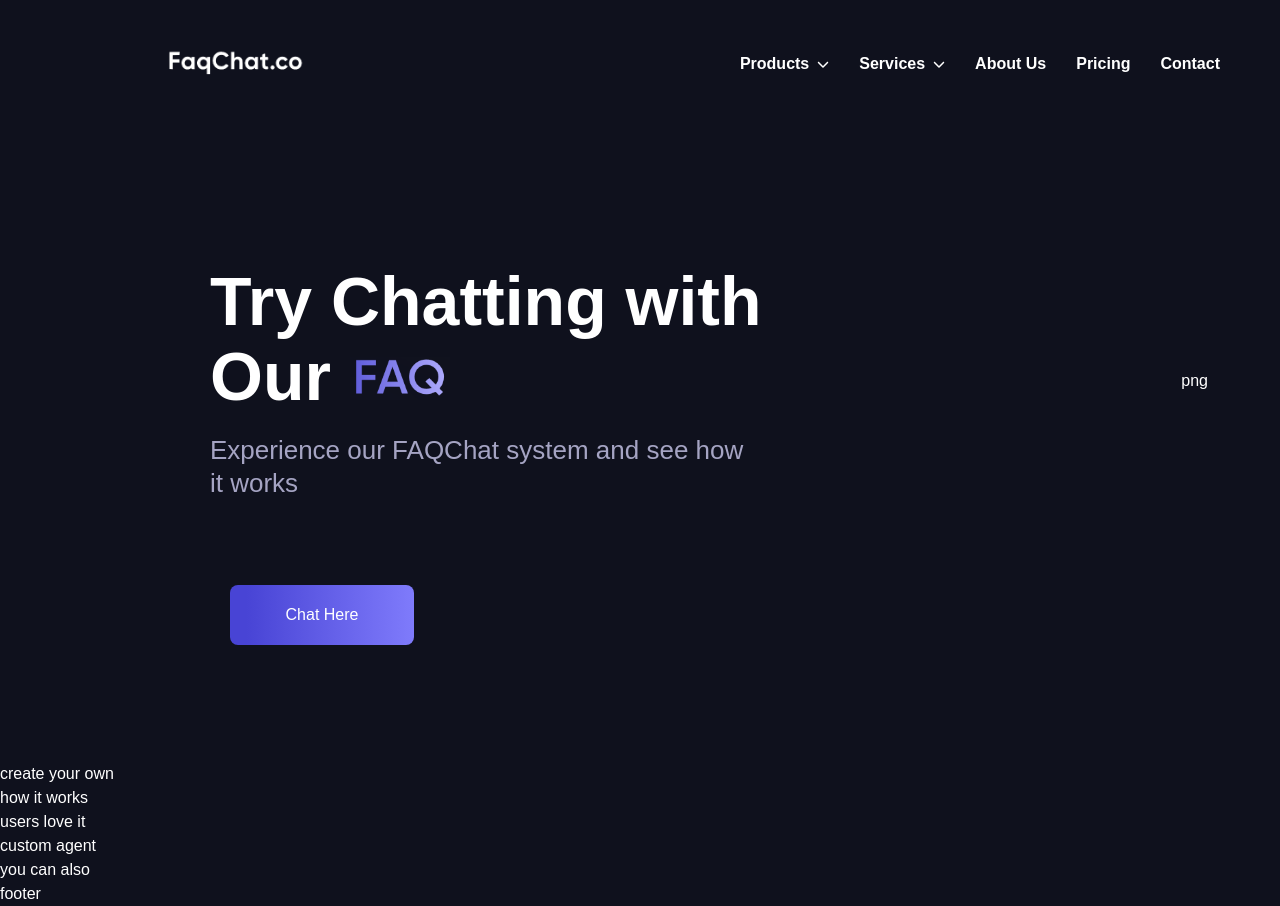
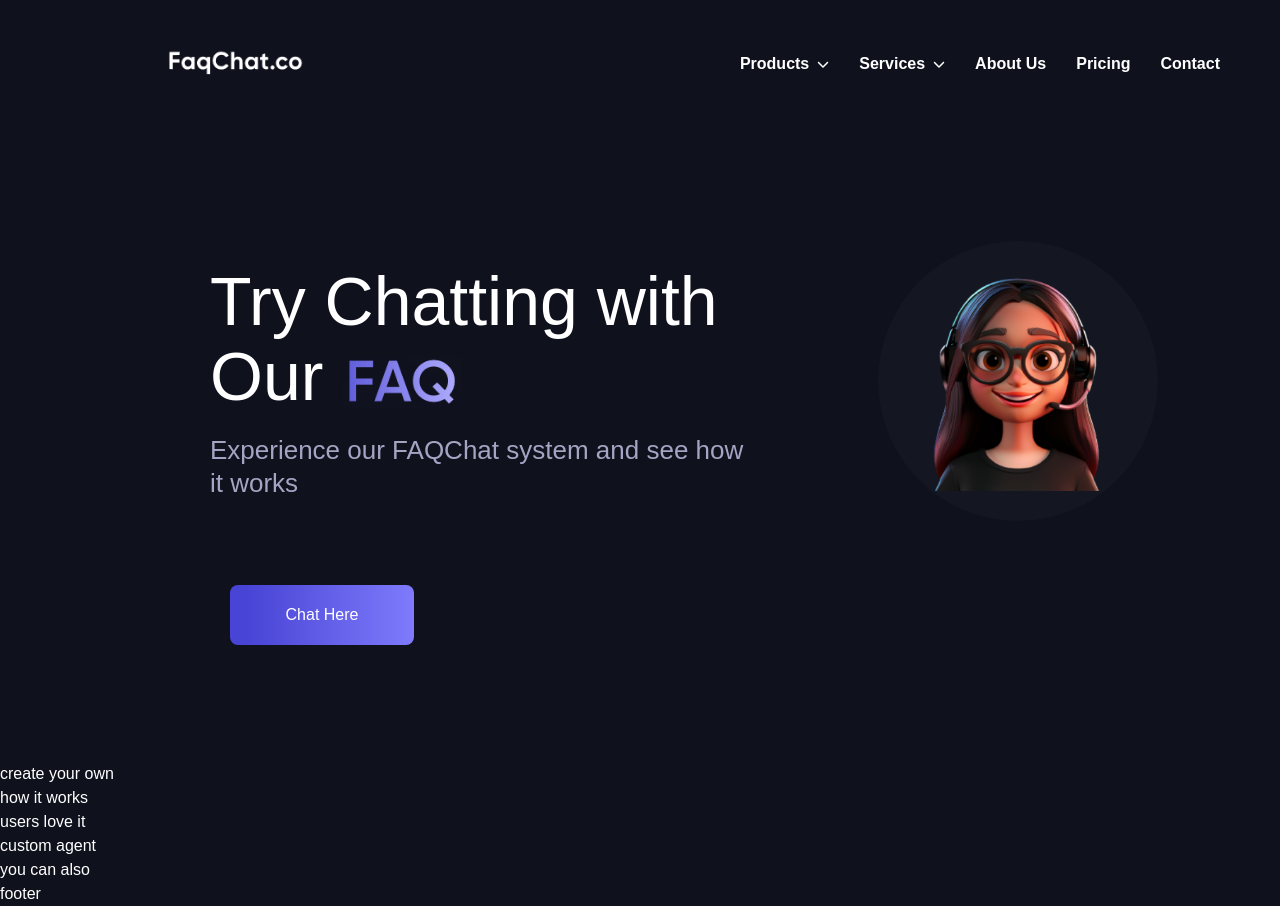
Before and after one commit to mbarto202/FAQChat, a Next.js app: page / in a window 1280 px wide. Built offline with nearby package versions, Linux system fonts and the light colour scheme.

Commit message:
added assistant png

```diff
--- a/app/components/TryChatting/TryChatting.module.css
+++ b/app/components/TryChatting/TryChatting.module.css
@@ -14,7 +14,7 @@
 
 /* Frame 427322103 - Content Frame encapsulating title, text, and button */
 .contentFrame {
-  position: relative; /* Set relative positioning to contain the absolute-positioned title */
+  position: relative;
   width: 552px;
   height: 362px;
   display: flex;
@@ -92,12 +92,12 @@
 
 /* Frame for the title only */
 .titleFrame {
-  position: absolute; /* Use absolute positioning as per your layout */
+  position: absolute;
   width: 552px;
   height: 150px;
   left: 0;
   top: 0;
-  margin: 0; /* Ensure no extra margins */
+  margin: 0;
   flex: none;
   order: 0;
   flex-grow: 0;
@@ -107,13 +107,15 @@
 .title {
   font-family: sans-serif;
   font-size: 68px;
-  font-weight: 600;
+  font-weight: 400;
   line-height: 110%;
   letter-spacing: 1%;
   text-align: left;
 }
 .logoText {
   display: inline-flex;
+  position: relative;
+  top: 9px;
   align-items: center;
   gap: 8px;
 }
@@ -133,6 +135,33 @@
 }
 
 .imageContainer {
-  width: auto;
+  position: relative;
+  width: 360px;
+  height: 360px;
+  flex: none;
+  order: 1;
+  flex-grow: 0;
+  margin: 0px 10px;
+}
+
+.ellipse {
+  position: absolute;
+  width: 280px;
+  height: 280px;
+  left: 50%;
+  top: 50%;
+  transform: translate(-50%, -50%);
+  border-radius: 50%;
+  background: rgba(255, 255, 255, 0.02);
+  z-index: 1;
+}
+
+.imageContainer img {
+  position: absolute;
+  width: 220px;
   height: auto;
+  top: 50%;
+  left: 50%;
+  transform: translate(-50%, -50%);
+  z-index: 2;
 }
--- a/app/components/TryChatting/TryChatting.tsx
+++ b/app/components/TryChatting/TryChatting.tsx
@@ -4,6 +4,7 @@ import React from "react";
 import Image from "next/image";
 import styles from "./TryChatting.module.css";
 import logo from "../../assets/images/faqlogo.png";
+import assistant from "../../assets/images/assistant.png";
 
 const TryChatting = () => {
   return (
@@ -15,7 +16,7 @@ const TryChatting = () => {
           <h2 className={styles.title}>
             Try Chatting with Our{" "}
             <span className={styles.logoText}>
-              <Image src={logo} alt="FAQ Logo" width={100} height={50} />
+              <Image src={logo} alt="FAQ Logo" width={120} height={50} />
             </span>
           </h2>
           <p className={styles.description}>
@@ -26,7 +27,15 @@ const TryChatting = () => {
           </div>
         </div>
       </div>
-      <div className={styles.imageContainer}>png</div>
+      <div className={styles.imageContainer}>
+        <div className={styles.ellipse}></div>
+        <Image
+          src={assistant}
+          alt="Description of the image"
+          width={220}
+          height={360}
+        />
+      </div>
     </section>
   );
 };
```
Also changed, not shown: app/assets/images/assistant.png (added).
